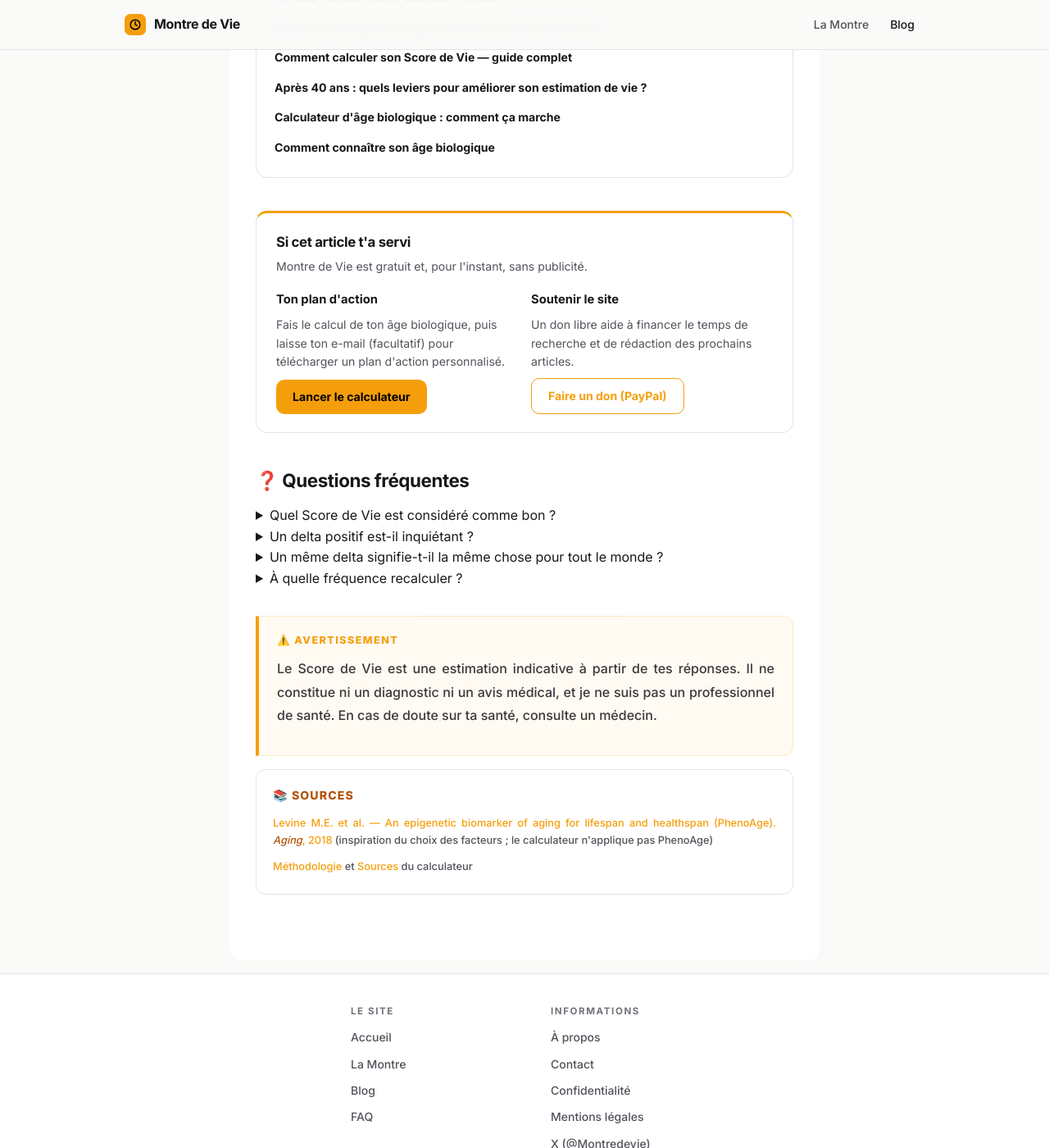
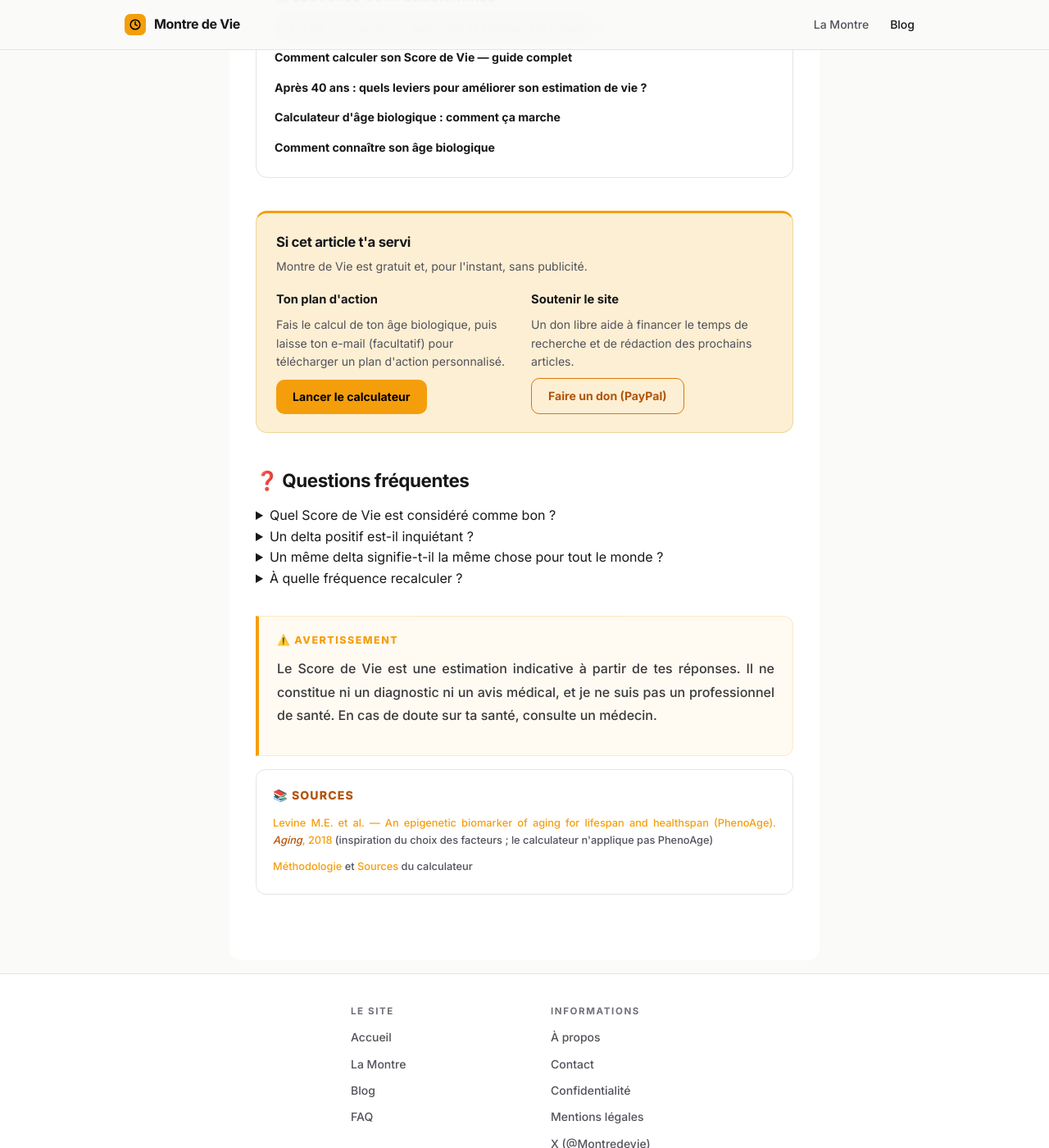
Before and after one commit to SebRunNature/memento-mori, a Jekyll site: the page built from _posts/2026-06-09-quel-est-un-bon-score-de-vie-les-zones-expliquees.html, in a window 1280 px wide and 1400 px high, scrolled down 2387 px. Shown: the whole window at 82% size. Built offline with Jekyll 4.4.1, drawn with Linux system fonts in a browser that asks for light colours.

Commit message:
Encart de soutien : fond ocre pastel
Co-Authored-By: Claude Sonnet 5.5 <noreply@anthropic.com>
Claude-Session: https://claude.ai/code/session_01CwhknYYnSTZ2JR1RowZtqV

```diff
--- a/_layouts/default.html
+++ b/_layouts/default.html
@@ -203,8 +203,8 @@
       box-shadow:0 8px 24px rgba(245,158,11,.3);color:#000}
 
     /* ENCART SOUTIEN (fin d'article) */
-    .support-box{border:1px solid var(--border);border-top:3px solid var(--amber);border-radius:var(--radius);
-      background:var(--surface);padding:22px 24px;margin:40px 0 24px}
+    .support-box{border:1px solid #f1d79c;border-top:3px solid var(--amber);border-radius:var(--radius);
+      background:#fcefd4;padding:22px 24px;margin:40px 0 24px}
     .support-box .support-title{font-size:1.05rem;margin:0 0 4px}
     .support-intro{font-size:.88rem;color:var(--muted);margin:0 0 16px}
     .support-actions{display:grid;grid-template-columns:repeat(auto-fit,minmax(240px,1fr));gap:16px}
@@ -213,8 +213,8 @@
     .support-btn{display:inline-block;align-self:flex-start;margin-top:auto;background:var(--amber);color:#000;
       text-decoration:none;padding:10px 20px;border-radius:10px;font-size:.88rem;font-weight:700}
     .support-btn:hover{background:var(--amber-dk);color:#000}
-    .support-btn-alt{background:transparent;color:var(--amber);border:1px solid var(--amber)}
-    .support-btn-alt:hover{background:rgba(245,158,11,.1);color:var(--amber)}
+    .support-btn-alt{background:transparent;color:var(--amber-lt);border:1px solid var(--amber-dk)}
+    .support-btn-alt:hover{background:rgba(245,158,11,.18);color:var(--amber-lt)}
 
     /* FOOTER */
     .site-footer{background:var(--surface);border-top:1px solid var(--border);
```
